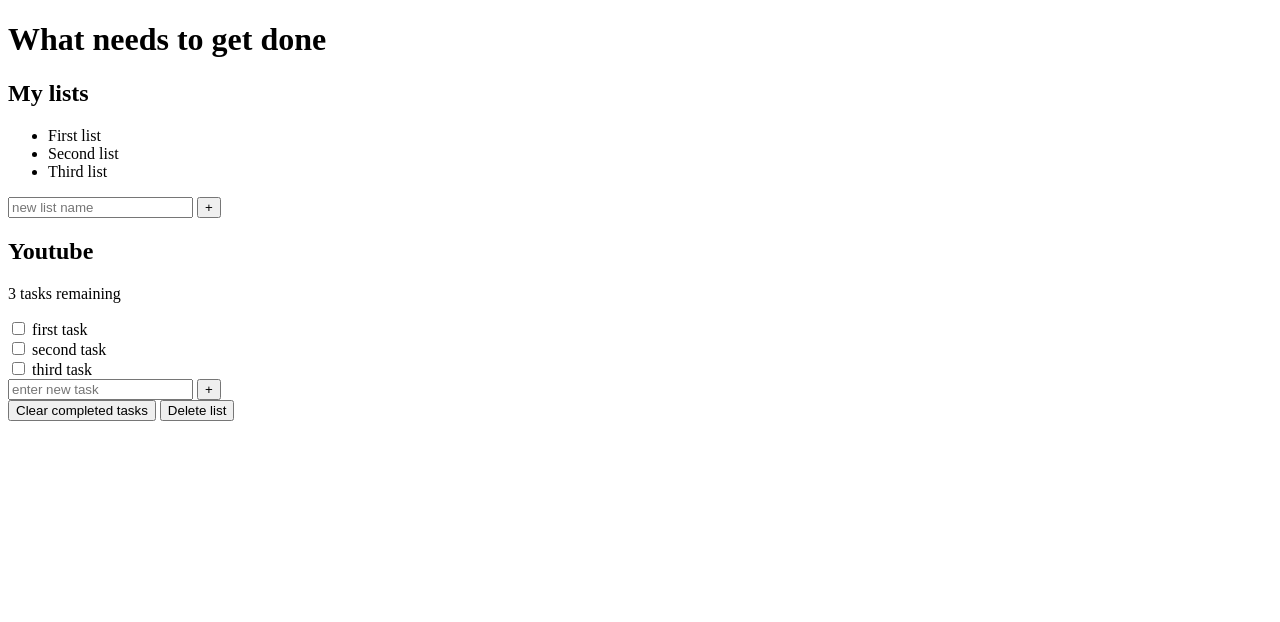
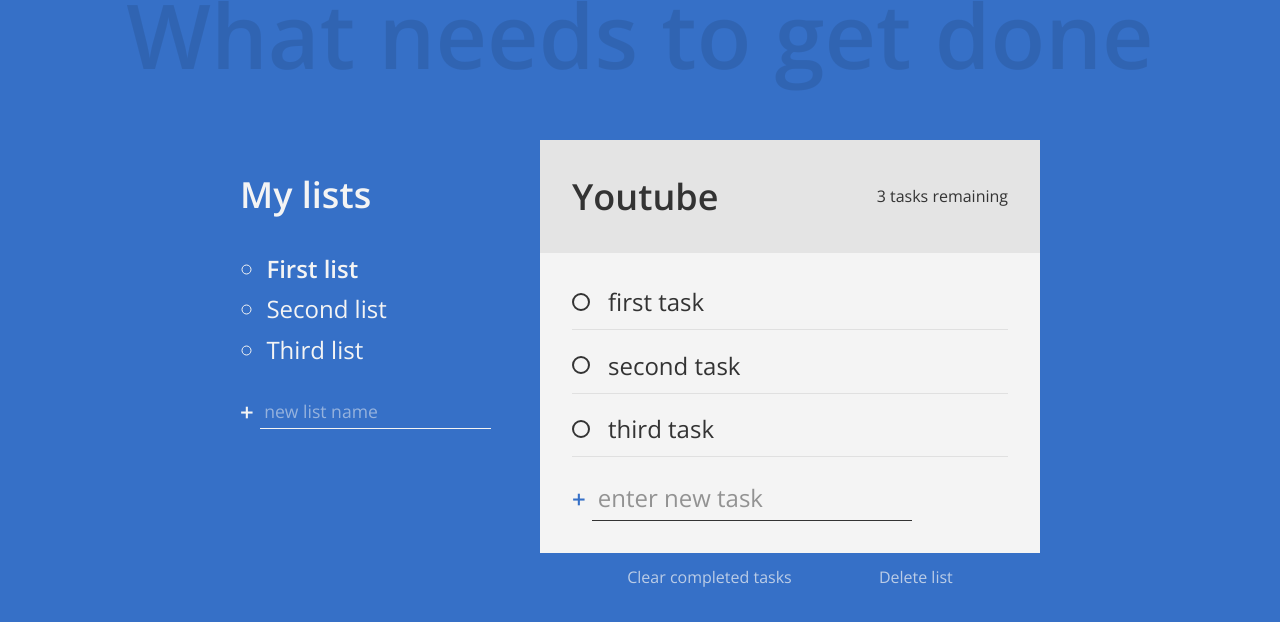
Before and after one commit to jennstirpe/todo-list-js, a plain HTML site: page index.html in a window 1280 px wide. Drawn offline with nearby package versions, Linux system fonts and the light colour scheme.

Commit message:
Added main styles

```diff
--- a/index.html
+++ b/index.html
@@ -5,14 +5,16 @@
     <meta http-equiv="X-UA-Compatible" content="IE=edge">
     <meta name="viewport" content="width=device-width, initial-scale=1.0">
 
+    <link rel="preconnect" href="https://fonts.googleapis.com">
+    <link rel="preconnect" href="https://fonts.gstatic.com" crossorigin>
+    <link href="https://fonts.googleapis.com/css2?family=Open+Sans:wght@300;400;600&display=swap" rel="stylesheet">
     <link rel="stylesheet" href="css/styles.css">
 
     <title>To-do List: JavaScript</title>
 </head>
 <body>
-    <h1>What needs to get done</h1>
+        <h1 class="title">What needs to get done</h1>
 
-    <main>
         <div class="todo-lists">
             <h2>My lists</h2>
 
@@ -23,7 +25,7 @@
             </ul>
 
             <form action="">
-                <input type="text" class="new-list" placeholder="new list name" aria-label="new list name">
+                <input type="text" class="new list" placeholder="new list name" aria-label="new list name">
                 <button class="btn add-new-list" aria-label="add new list">+</button>
             </form>
 
@@ -66,7 +68,7 @@
 
                 <div class="create-new-task">
                     <form action="">
-                        <input type="text" class="new-task" placeholder="enter new task" aria-label="enter new task">
+                        <input type="text" class="new task" placeholder="enter new task" aria-label="enter new task">
                         <button class="btn add-new-task" aria-label="add new task">+</button>
                     </form>
                 </div>
@@ -77,11 +79,7 @@
                 </div>
 
             </div>
-
-
-
         </div>
-    </main>
 
 </body>
 </html>
--- a/scss/styles.scss
+++ b/scss/styles.scss
@@ -0,0 +1,261 @@
+:root {
+    --clr-primary: rgb(54, 112, 199);
+    --clr-light: #f4f4f4;
+    --clr-dark: #333;
+    --clr-warning: rgb(99, 36, 36);
+}
+
+*, *::before, *::after {
+    font-family: inherit;
+    box-sizing: border-box;
+}
+
+body {
+    margin: 0;
+    font-family: 'Open Sans', sans-serif;
+    font-weight: 300;
+    font-size: 1.5rem;
+    background-color: var(--clr-primary);
+    color: var(--clr-light);
+
+    display: grid;
+    grid:
+    "header header header header" auto
+    "...... lists  active ......" auto /
+    1fr minmax(100px, 300px) minmax(250px, 500px) 1fr;
+
+}
+
+.title {
+    grid-area: header;
+    text-align: center;
+    font-size: 7vw;
+    font-weight: 600;
+    color: rgba(0, 0, 0, .1);
+    margin: -.3em 0 0.5em;
+}
+
+
+
+/*      LISTS STYLES      */
+
+.todo-lists {
+    grid-area: lists;
+
+    .lists {
+        line-height: 1.7;
+        font-size: 1.5rem;
+        list-style: circle;
+        padding-left: 1.1em;
+
+        .list {
+            cursor: pointer;
+
+            &:hover{
+                opacity: .7;
+            }
+        }
+    }
+
+    .active {
+        font-weight: 600;
+    }
+}
+
+// new list and task inputs
+.new {
+    background: transparent;
+    border: 0;
+    color: inherit;
+    border-bottom: 1px solid currentColor;
+    font-size: inherit;
+    outline: none;
+    order: 2;
+    padding: .25em;
+
+    transition: border-bottom 150ms ease-in;
+
+    &::placeholder {
+        color: inherit;
+        font-weight: 300;
+        opacity: .5;
+    }
+
+    &:focus {
+        border-bottom-width: 3px;
+
+        &::placeholder {
+            opacity: .2;
+        }
+    }
+
+    &.list {
+        font-size: 1.1rem;
+    }
+}
+
+.btn {
+    cursor: pointer;
+    background: 0;
+    border: 0;
+    padding: 0;
+    color: inherit;
+}
+
+form {
+    display: flex;
+
+    .btn {
+        font-size: 1.5rem;
+        font-weight: 600;
+        margin-right: .25em;
+
+        transition: opacity 150ms linear;
+
+        &:hover {
+            opacity: .2;
+        }
+    }
+}
+
+/*        ACTIVE LIST STYLES          */
+
+.todo-tasks {
+    --spacer: 2rem;
+
+    grid-area: active;
+    background: var(--clr-light);
+    color: var(--clr-dark);
+
+    .tasks-header {
+        background: #e4e4e4;
+        padding: var(--spacer);
+        display: flex;
+        align-items: center;
+        justify-content: space-between;
+
+        .list-name {
+            margin: 0 1em 0 0;
+        }
+
+        .task-count {
+            margin: 0;
+            font-size: 1rem;
+        }
+    }
+
+    .tasks-body {
+        padding: var(--spacer);
+        position: relative;
+
+        .task {
+            position: relative;
+            margin-bottom: 1.25em;
+
+            [type="checkbox"] {
+                opacity: 0;
+                position: absolute;
+            }
+
+            [type="checkbox"]:checked + label .custom-checkbox {
+                background: var(--clr-primary);
+                border-color: var(--clr-primary);
+                box-shadow: inset 0 0 0px 2px white;
+            }
+
+            [type="checkbox"]:checked + label {
+                opacity: 0.5;
+
+                &::after {
+                    transform: scaleX(1);
+                    transform-origin: left;
+                }
+            }
+
+            label {
+                display: inline-flex;
+                align-items: center;
+                position: relative;
+
+                &::after {
+                    content: "";
+                    position: absolute;
+                    left: 1.5em;
+                    right: 0;
+                    top: 50%;
+                    height: 3px;
+                    background: currentColor;
+                    transform: scaleX(0);
+                    transform-origin: right;
+                    transition: transform 150ms ease-in-out;
+                }
+
+
+                .custom-checkbox {
+                    --size: .75em;
+
+                    display: inline-block;
+                    width: var(--size);
+                    height: var(--size);
+                    cursor: pointer;
+                    border: 2px solid currentColor;
+                    border-radius: 50%;
+                    margin-right: var(--size);
+                    transform: scale(1);
+                    transition: transform 200ms ease-in-out;
+
+                }
+            }
+
+            &:hover .custom-checkbox, [type="checkbox"]:focus + label .custom-checkbox {
+                transform: scale(1.2);
+                color: var(--clr-primary);
+            }
+
+            &::after {
+                content: "";
+                position: absolute;
+                right: 0;
+                left: 0;
+                bottom: -.5em;
+                height: 1px;
+                background: currentColor;
+                opacity: .1;
+            }
+
+
+        }
+
+
+        .create-new-task {
+            .new.task {
+                margin-bottom: 0;
+            }
+
+            .add-new-task {
+                color: var(--clr-primary);
+            }
+        }
+
+        .edit-tasks {
+            display: flex;
+            justify-content: space-evenly;
+            position: absolute;
+            width: 100%;
+            left: 0;
+            bottom: -35px;
+            color: var(--clr-light);
+
+            .delete {
+                font-size: 1rem;
+                opacity: .7;
+                transition: color 150ms linear;
+
+                &:hover {
+                    color: var(--clr-warning);
+                }
+            }
+        }
+
+    }
+}
```
Also changed, not shown: css/styles.css.
